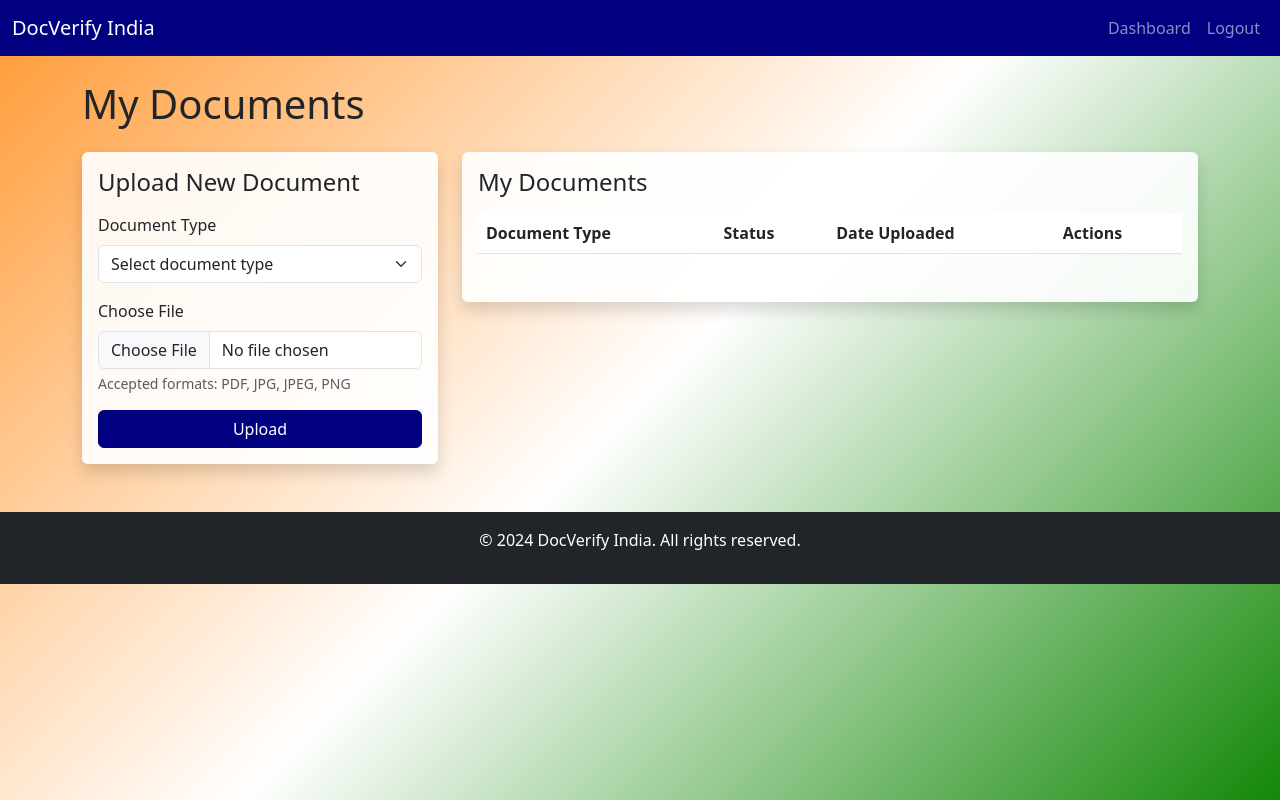
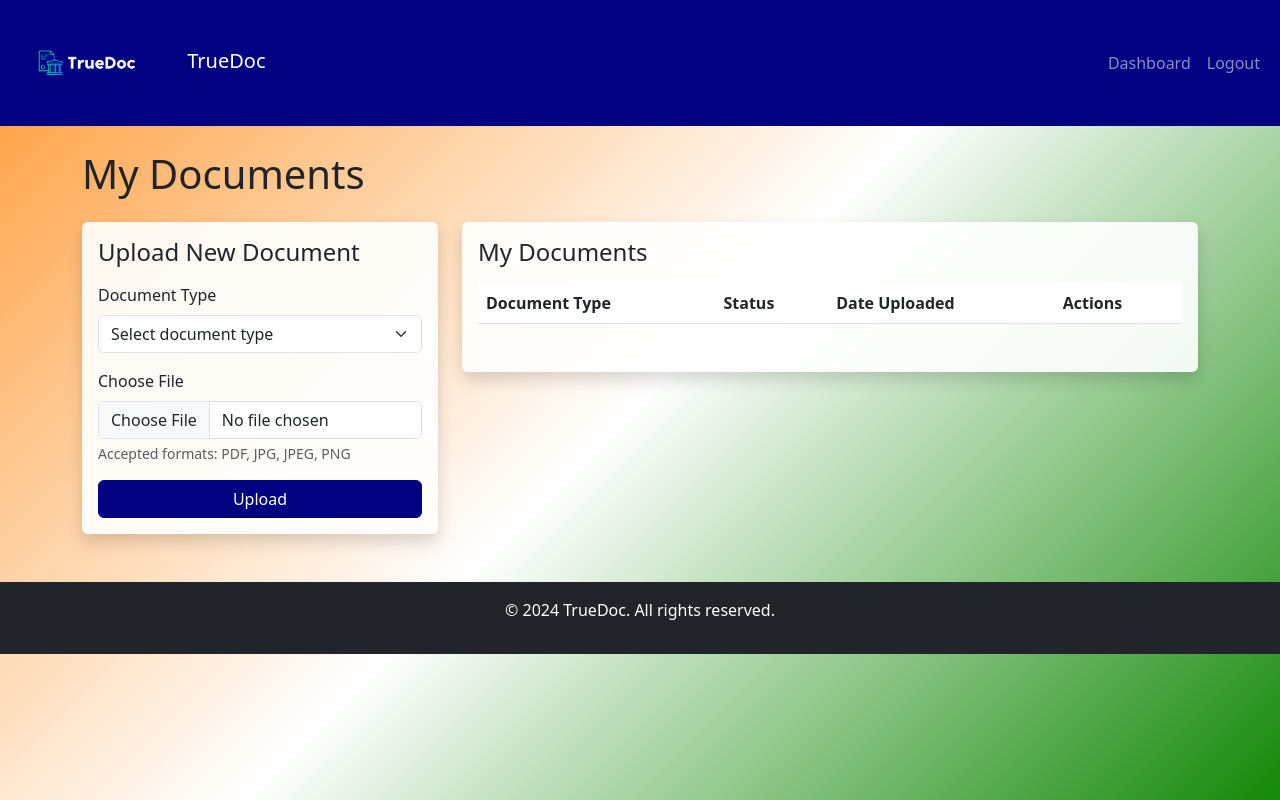
Before and after one commit to sidsince2003/flask-sih, a Flask app: page / in a window 1280 px wide. Run offline with Flask 3, Linux system fonts and the light colour scheme; the visitor is signed in with stand-in values (Sample User, id 1); data that the repository does not hold is empty; parts of the project's set-up code (start-up, migrations or seed data) failed here and were passed over.

Commit message:
commit with logo update

```diff
--- a/templates/base.html
+++ b/templates/base.html
@@ -26,13 +26,20 @@
             background-color: #00005c;
             border-color: #00005c;
         }
+        .navbar-brand img {
+            height: 50px; /* Adjust the height according to your needs */
+            margin-right: 20px; /* Spacing between the logo and the text */
+        }
     </style>
     {% block extra_css %}{% endblock %}
 </head>
 <body>
     <nav class="navbar navbar-expand-lg navbar-dark">
         <div class="container-fluid">
-            <a class="navbar-brand" href="{{ url_for('index') }}">DocVerify India</a>
+            <a class="navbar-brand" href="{{ url_for('index') }}">
+                <img src="{{ url_for('static', filename='images/truedoc.png') }}" alt="TrueDoc Logo" style="width: 150px; height: auto;">
+                TrueDoc
+            </a>
             <button class="navbar-toggler" type="button" data-bs-toggle="collapse" data-bs-target="#navbarNav" aria-controls="navbarNav" aria-expanded="false" aria-label="Toggle navigation">
                 <span class="navbar-toggler-icon"></span>
             </button>
@@ -64,7 +71,7 @@
 
     <footer class="bg-dark text-white text-center py-3 mt-4">
         <div class="container">
-            <p>&copy; 2024 DocVerify India. All rights reserved.</p>
+            <p>&copy; 2024 TrueDoc. All rights reserved.</p>
         </div>
     </footer>
 
```
Also changed, not shown: static/Images/truedoc.png (added).
